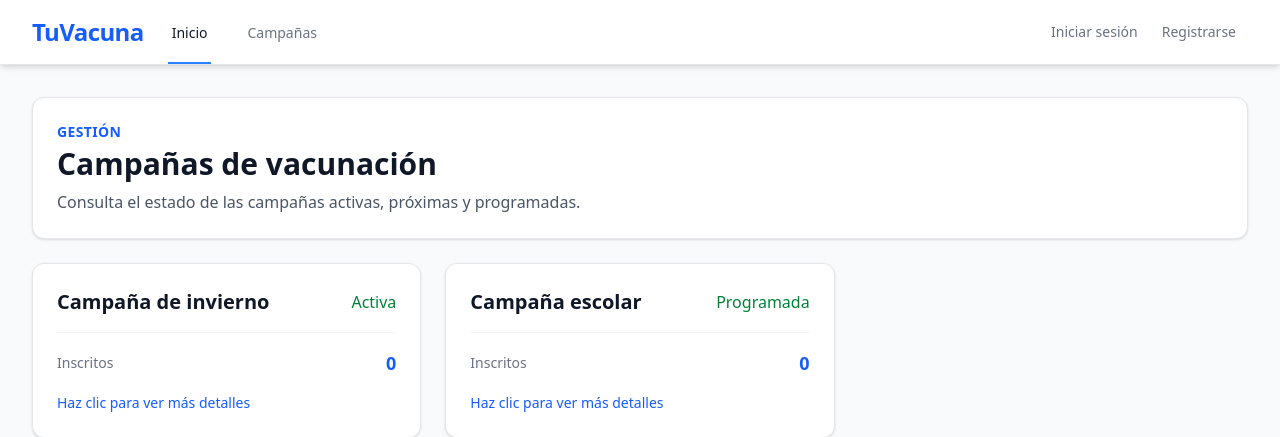
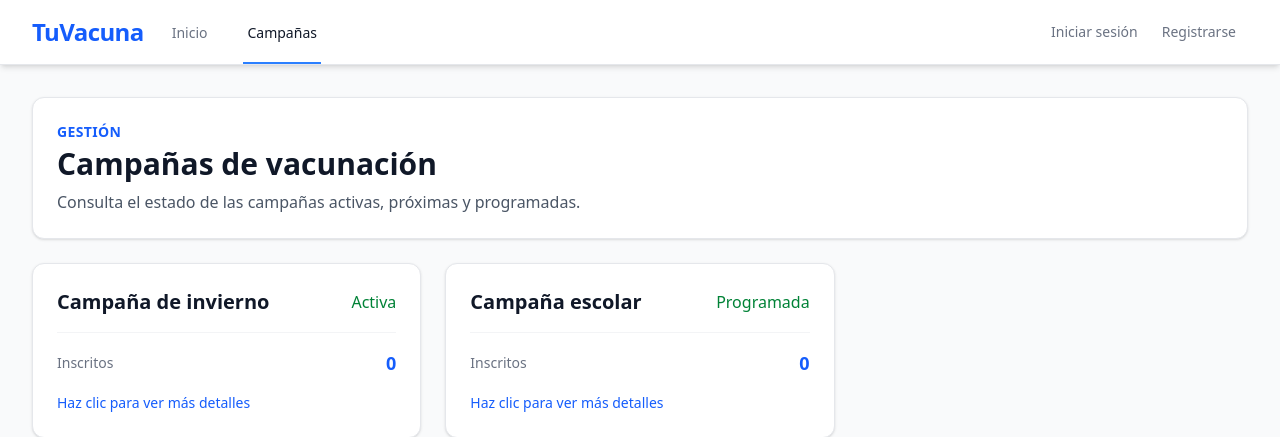
Before and after one commit to kh12v/disenio_software_grupo7, a Flask app: page /campaigns in a window 1280 px wide. Shown: the top 437 px of the page. Run offline with Flask 3, Linux system fonts and the light colour scheme.

Commit message:
cambio menor

```diff
--- a/tuvacunaApp/app/templates/base.html
+++ b/tuvacunaApp/app/templates/base.html
@@ -19,8 +19,8 @@
                         <a href="{{ url_for('index') }}" class="text-2xl font-extrabold text-blue-600 tracking-tight">TuVacuna</a>
                     </div>
                     <div class="hidden sm:ml-6 sm:flex sm:space-x-8">
-                        <a href="{{ url_for('index') }}" class="border-blue-500 text-gray-900 inline-flex items-center px-1 pt-1 border-b-2 text-sm font-medium">Inicio</a>
-                        <a href="{{ url_for('campaigns') }}" class="text-gray-500 hover:text-gray-700 inline-flex items-center px-1 pt-1 border-b-2 border-transparent text-sm font-medium">Campañas</a>
+                        <a href="{{ url_for('index') }}" class="{{ 'border-blue-500 text-gray-900' if request.path in ['/', '/index', '/patient_dashboard'] else 'border-transparent text-gray-500 hover:text-gray-700' }} inline-flex items-center px-1 pt-1 border-b-2 text-sm font-medium">Inicio</a>
+                        <a href="{{ url_for('campaigns') }}" class="{{ 'border-blue-500 text-gray-900' if request.path == '/campaigns' else 'border-transparent text-gray-500 hover:text-gray-700' }} inline-flex items-center px-1 pt-1 border-b-2 text-sm font-medium">Campañas</a>
                     </div>
                 </div>
                 <div class="hidden sm:ml-6 sm:flex sm:items-center">
```
